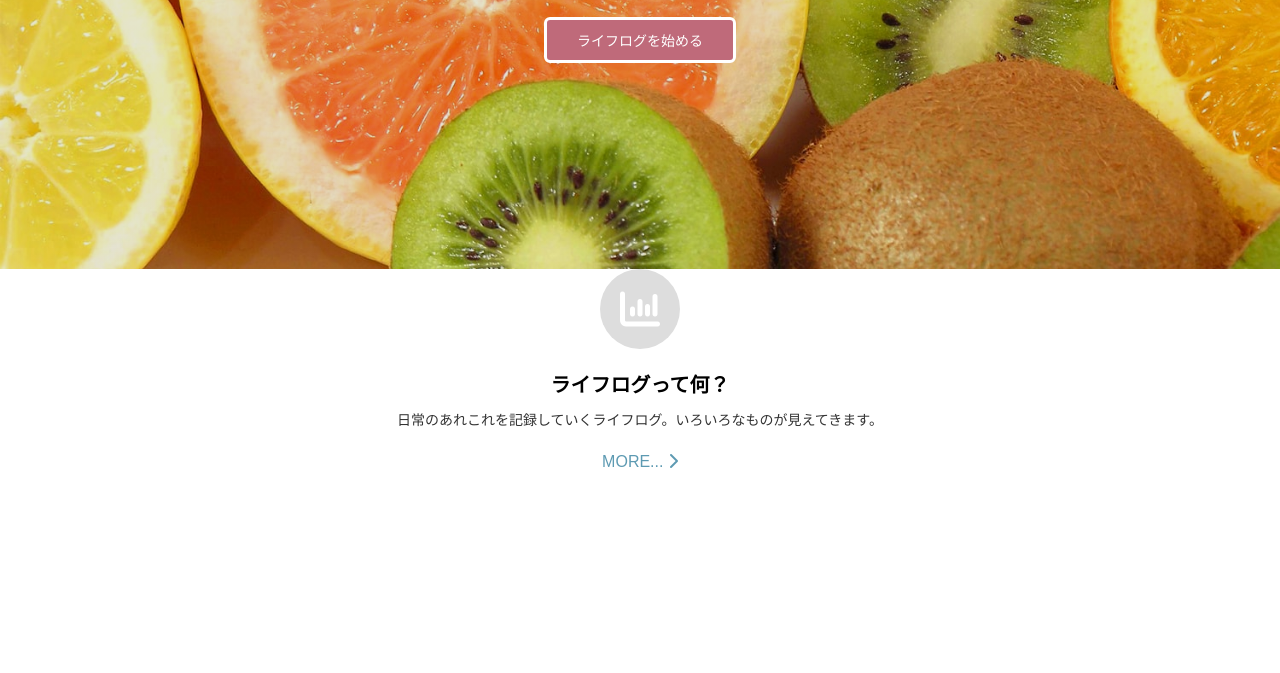
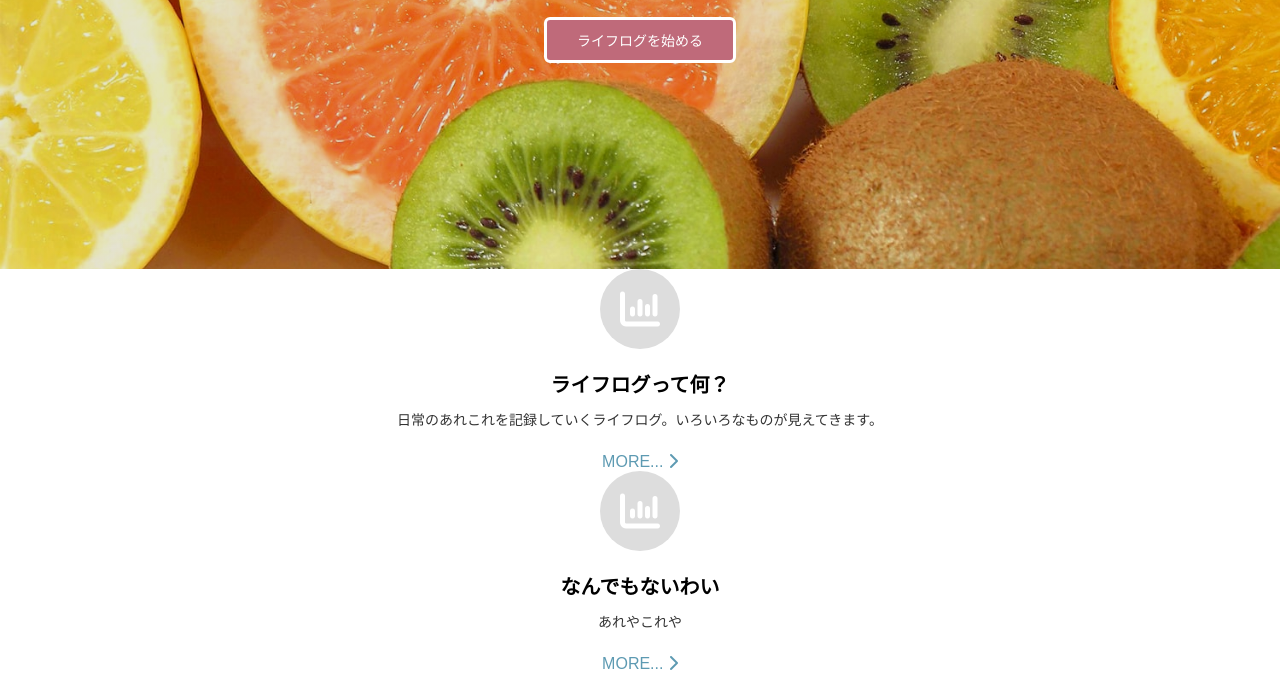
Before and after one commit to yaruren/papaiiya, a plain HTML site: page 名称未設定フォルダ/index.html in a window 1280 px wide. Shown: the part 531-1204 px from the top of the page. Before the commit the page ends 1002 px from the top, so only its background shows below. Drawn offline with Linux system fonts and the light colour scheme; files whose address does not match are found by name.

Commit message:
html編集

```diff
--- a/名称未設定フォルダ/index.html
+++ b/名称未設定フォルダ/index.html
@@ -35,6 +35,18 @@
 </div>
 </section>
 
+<section class="conB">
+<div class="container">
+	<div class="text">
+		<span class="fa fa-bar-chart icon"></span>
+		<h2>なんでもないわい</h2>
+		<p>あれやこれや</p>
+		<a href="#">MORE...
+		<span class="fa fa-chevron-right"></span>
+		</a>
+	</div>
+</div>
+</section>
 
 </body>
 </html>
```
